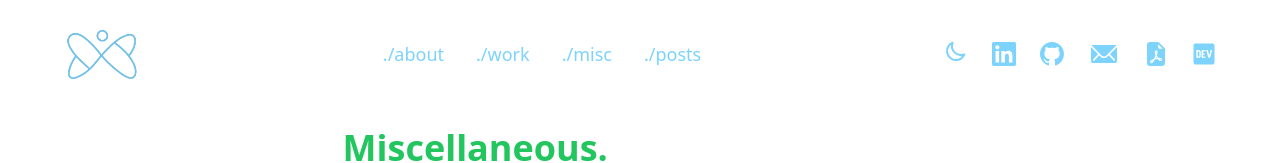
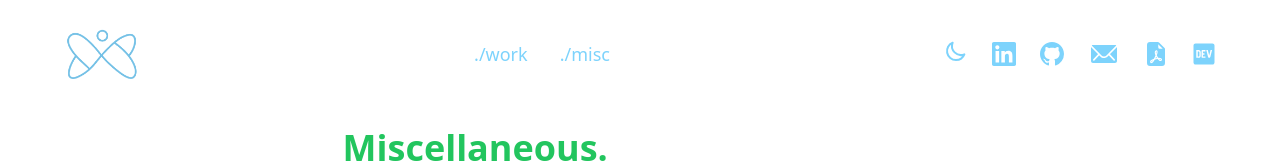
Before and after one commit to ojuss/portfolio-website, a Next.js app: page /misc in a window 1280 px wide. Shown: the top 163 px of the page. Built offline with nearby package versions, Linux system fonts and the light colour scheme; a web font is replaced by a local one.

Commit message:
disable lazy loading and optimization in UI

```diff
--- a/components/GmailButton.tsx
+++ b/components/GmailButton.tsx
@@ -1,52 +1,10 @@
-// const GmailButton = () => {
-//   return (
-//     <a
-//       href="mailto:guptaojas75@gmail.com"
-//       className="group relative inline-block h-5 w-5 sm:h-6 sm:w-6"
-//     >
-//       <svg
-//         className="h-full w-full transition-opacity duration-300 ease-in-out group-hover:opacity-0"
-//         viewBox="0 0 24 24"
-//         fill="currentColor"
-//       >
-//         <path
-//           d="M24 5.457v13.909c0 .904-.732 1.636-1.636 1.636h-3.819V11.73L12 16.64l-6.545-4.91v9.273H1.636A1.636 1.636 0 0 1 0 19.366V5.457c0-2.023 2.309-3.178 3.927-1.964L5.455 4.64 12 9.548l6.545-4.91 1.528-1.145C21.69 2.28 24 3.434 24 5.457z"
-//         />
-//       </svg>
-//       <svg
-//         className="absolute inset-0 h-full w-full opacity-0 transition-opacity duration-300 ease-in-out group-hover:opacity-100"
-//         viewBox="0 0 24 24"
-//       >
-//         <defs>
-//           <linearGradient id="gmail-hover-gradient" x1="0%" y1="0%" x2="100%" y2="100%">
-//             <stop offset="0%" stopColor="#EA4335" />
-//             <stop offset="50%" stopColor="#FBBC05" />
-//             <stop offset="100%" stopColor="#34A853" />
-//           </linearGradient>
-//         </defs>
-//         <path
-//           fill="url(#gmail-hover-gradient)"
-//           d="M24 5.457v13.909c0 .904-.732 1.636-1.636 1.636h-3.819V11.73L12 16.64l-6.545-4.91v9.273H1.636A1.636 1.636 0 0 1 0 19.366V5.457c0-2.023 2.309-3.178 3.927-1.964L5.455 4.64 12 9.548l6.545-4.91 1.528-1.145C21.69 2.28 24 3.434 24 5.457z"
-//         />
-//       </svg>
-//     </a>
-//   );
-// };
-
-
-
-
-
-
-// export default GmailButton;
-
 
 
 const GmailButton = () => {
   return (
     <a
       href="mailto:guptaojas75@gmail.com"
-      className="group relative inline-block h-5 w-5 sm:h-8 sm:w-8"
+      className="group relative inline-block h-6 w-6 sm:h-8 sm:w-8"
     >
       <svg
         className="h-full w-full transition-opacity duration-300 ease-in-out group-hover:opacity-0"
--- a/components/NavBar.tsx
+++ b/components/NavBar.tsx
@@ -7,6 +7,7 @@ import LinkedInButton from "./LinkedInButton";
 import GmailButton from "./GmailButton";
 import DevCommunityButton from "./DevCommunity";
 import ResumeButton from "./ResumeButton";
+import { FaLocationArrow } from "react-icons/fa";
 
 const NavBar = () => {
   const [isMenuOpen, setIsMenuOpen] = useState(false);
@@ -21,23 +22,22 @@ const NavBar = () => {
 
   return (
     <nav className="fixed z-10 w-full py-4 px-4 backdrop-blur-[20px] backdrop-saturate-[1.8] backdrop-filter sm:px-10">
+
       <div className="mx-auto flex max-w-6xl items-center justify-between">
         <div className="flex items-center space-x-4">
           <Logo />
+
           <button
             onClick={() => setIsMenuOpen(!isMenuOpen)}
-            className="sm:hidden transition-transform duration-300 ease-in-out text-blue-400"
+            className="sm:hidden transition-transform duration-300 ease-in-out text-sky-300"
             style={{ transform: isMenuOpen ? 'rotate(90deg)' : 'rotate(0)' }}
           >
-            ☰
+            <FaLocationArrow size={24} />
           </button>
         </div>
         <div className={`hidden sm:flex items-center space-x-8 text-lg`}>
-          <Link href="/" className="block text-sky-300 hover:text-indigo-300">./about</Link>
           <Link href={`/work`} className="text-sky-300 hover:text-indigo-300">./work</Link>
           <Link href="/misc" className="text-sky-300 hover:text-indigo-300">./misc</Link>
-          <Link href={`/posts`} className="text-sky-300 hover:text-indigo-300">./posts</Link>
-
         </div>
         <div className="hidden sm:flex items-center space-x-6 text-sky-300 ">
           <div className="hover:text-indigo-300">
@@ -57,10 +57,8 @@ const NavBar = () => {
         style={{ maxHeight: '0px' }}
       >
         <div className="py-4 space-y-4">
-          <Link href="/" className="block text-sky-300 hover:text-indigo-300">./about</Link>
           <Link href={`/work`} className="block text-sky-300 hover:text-indigo-300">./work</Link>
           <Link href="/misc" className="block text-sky-300 hover:text-indigo-300">./misc</Link>
-          <Link href={`/posts`} className="block text-sky-300 hover:text-indigo-300">./posts</Link>
           <div className="flex justify-between mt-4 text-sky-300">
             <div className="hover:text-indigo-300">
               <DarkModeToggle />
--- a/pages/index.tsx
+++ b/pages/index.tsx
@@ -4,11 +4,12 @@ import Head from "next/head";
 import NavBar from "@/components/NavBar";
 import Image from 'next/image'
 
+
 export default function Home() {
   return (
     <div>
       <Head>
-        <title>Ojus | Portfolio </title>
+        <title>Ojus </title>
         <link rel="icon" href="/mishap.ico" />
       </Head>
       <NavBar />
@@ -72,6 +73,7 @@ export default function Home() {
                 width={256}
                 height={256}
                 className="object-cover w-full h-full"
+                priority={true} // {false} | {true}
               />
             </div>
           </div>
--- a/pages/misc.tsx
+++ b/pages/misc.tsx
@@ -55,6 +55,7 @@ const Misc = () => {
               width={256}
               height={256}
               className="object-cover w-full h-full"
+              priority={true} // {false} | {true}
             />
           </div>
           <div className="w-64 h-64 overflow-hidden rounded-full">
@@ -64,6 +65,7 @@ const Misc = () => {
               width={256}
               height={256}
               className="object-cover w-full h-full"
+              priority={true} // {false} | {true}
             />
           </div>
         </div>
```
